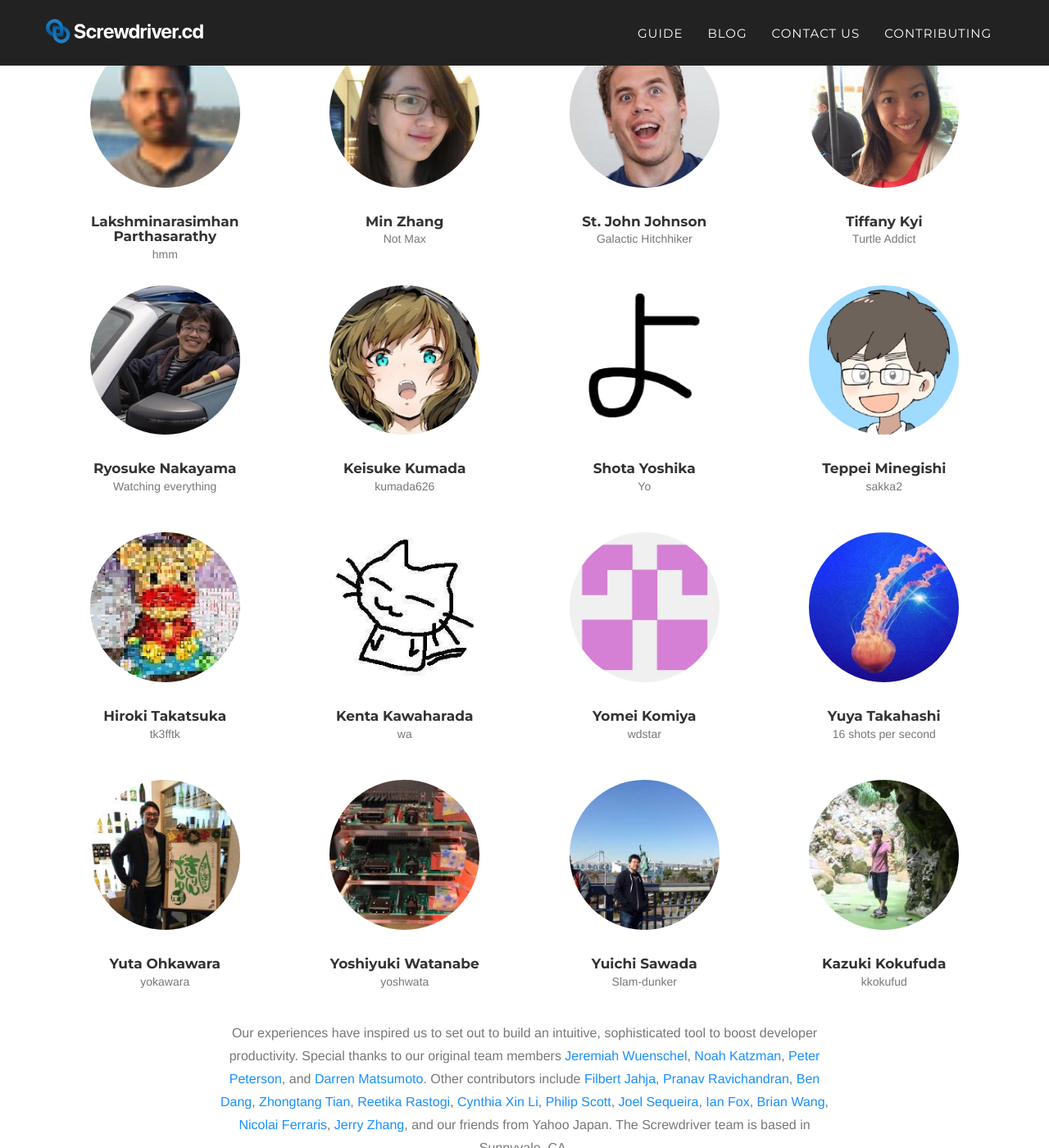
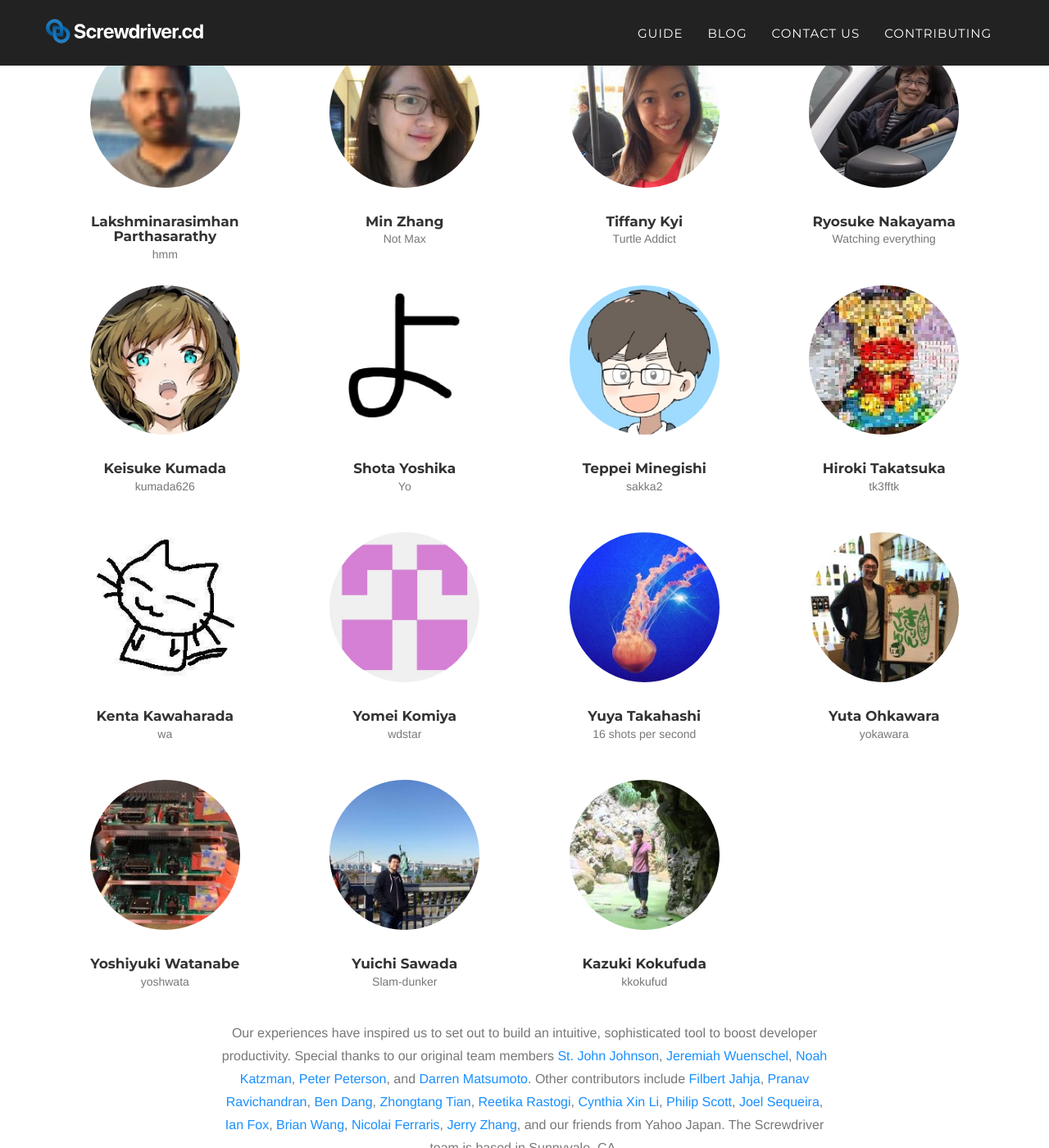
Before and after one commit to screwdriver-cd/homepage, a Jekyll site: the page built from index.md, in a window 1280 px wide and 1400 px high, scrolled down 2398 px. Shown: the whole window at 82% size. Built offline with Jekyll 4.4.1, drawn with Linux system fonts in a browser that asks for light colours; some web fonts are replaced.

Commit message:
fix: add stjohn under original contributors list (#42)

```diff
--- a/_config.yml
+++ b/_config.yml
@@ -65,11 +65,6 @@ people:
   position: Not Max
   github: https://github.com/minz1027
 
-- name: St. John Johnson
-  pic: stjohn
-  position: Galactic Hitchhiker
-  github: https://github.com/stjohnjohnson
-
 - name: Tiffany Kyi
   pic: tkyi
   position: Turtle Addict
--- a/_includes/team.html
+++ b/_includes/team.html
@@ -23,7 +23,7 @@
             </div>
             <div class="row">
                 <div class="col-lg-8 col-lg-offset-2 text-center">
-                    <p class="large text-muted">Our experiences have inspired us to set out to build an intuitive, sophisticated tool to boost developer productivity. Special thanks to our original team members <a href="https://github.com/jer">Jeremiah Wuenschel</a>, <a href="https://github.com/nkatzman">Noah Katzman</a>, <a href="https://github.com/petey">Peter Peterson</a>, and <a href="https://github.com/FenrirUnbound">Darren Matsumoto</a>. Other contributors include <a href="https://github.com/Filbird">Filbert Jahja</a>, <a href="https://github.com/pranavrc">Pranav Ravichandran</a>, <a href="https://github.com/bdangit">Ben Dang</a>, <a href="https://github.com/Zhongtang">Zhongtang Tian</a>, <a href="https://github.com/r3rastogi">Reetika Rastogi</a>, <a href="https://github.com/cynthiax">Cynthia Xin Li</a>, <a href="https://github.com/ScottyFillups">Philip Scott</a>, <a href="https://github.com/joelseq">Joel Sequeira</a>, <a href="https://github.com/ian-fox">Ian Fox</a>, <a href="https://github.com/lusol">Brian Wang</a>, <a href="https://github.com/nicolaifsf">Nicolai Ferraris</a>, <a href="https://github.com/jerryzhang222">Jerry Zhang</a>, and our friends from Yahoo Japan. The Screwdriver team is based in Sunnyvale, CA.</p>
+                    <p class="large text-muted">Our experiences have inspired us to set out to build an intuitive, sophisticated tool to boost developer productivity. Special thanks to our original team members <a href="https://github.com/stjohnjohnson">St. John Johnson</a>, <a href="https://github.com/jer">Jeremiah Wuenschel</a>, <a href="https://github.com/nkatzman">Noah Katzman</a>, <a href="https://github.com/petey">Peter Peterson</a>, and <a href="https://github.com/FenrirUnbound">Darren Matsumoto</a>. Other contributors include <a href="https://github.com/Filbird">Filbert Jahja</a>, <a href="https://github.com/pranavrc">Pranav Ravichandran</a>, <a href="https://github.com/bdangit">Ben Dang</a>, <a href="https://github.com/Zhongtang">Zhongtang Tian</a>, <a href="https://github.com/r3rastogi">Reetika Rastogi</a>, <a href="https://github.com/cynthiax">Cynthia Xin Li</a>, <a href="https://github.com/ScottyFillups">Philip Scott</a>, <a href="https://github.com/joelseq">Joel Sequeira</a>, <a href="https://github.com/ian-fox">Ian Fox</a>, <a href="https://github.com/lusol">Brian Wang</a>, <a href="https://github.com/nicolaifsf">Nicolai Ferraris</a>, <a href="https://github.com/jerryzhang222">Jerry Zhang</a>, and our friends from Yahoo Japan. The Screwdriver team is based in Sunnyvale, CA.</p>
                 </div>
             </div>
         </div>
```
